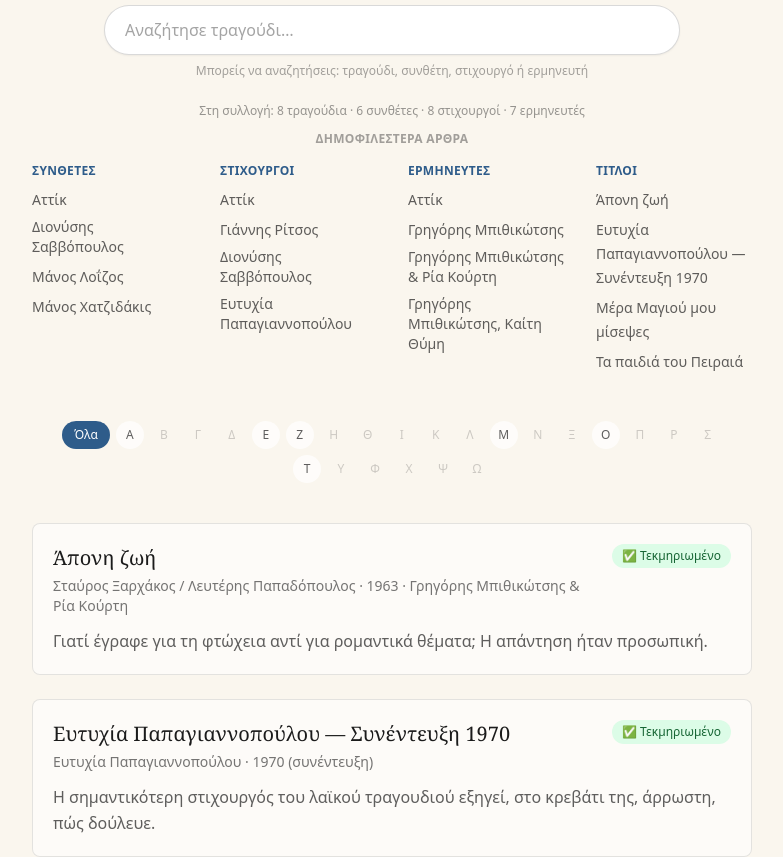
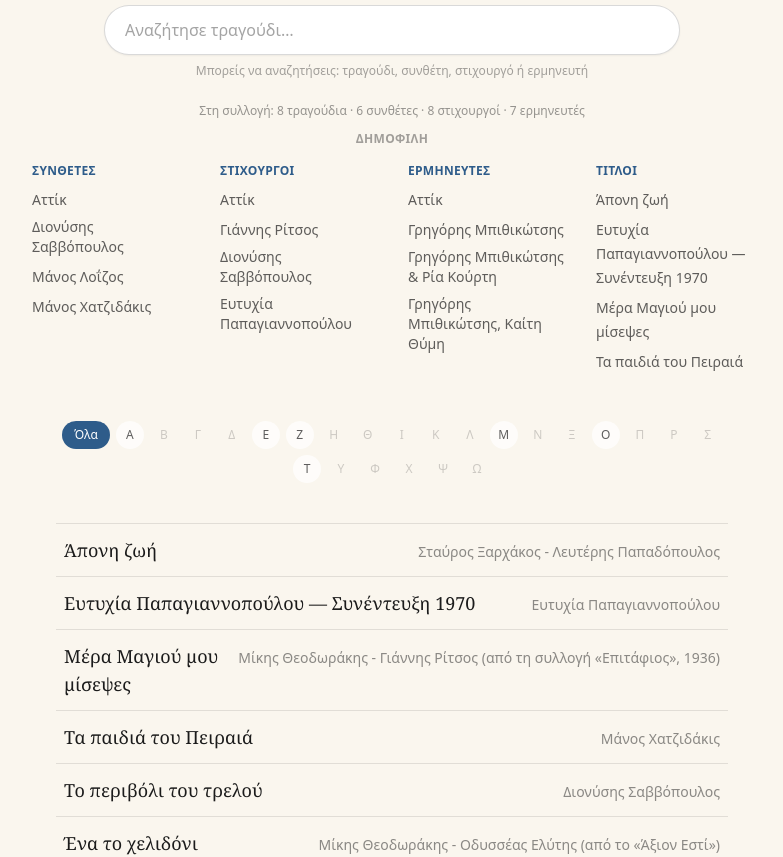
Before and after one commit to arisstei/taksidi-stin-mousiki, a Next.js app: page / in a window 1280 px wide. Shown: the part 340-1197 px from the top of the page, without its empty margins (248-1031 px from the left). Built offline with nearby package versions, Linux system fonts and the light colour scheme.

Commit message:
Metonomasia se Dimofili, aplopoiisi listas tragoydion (titlos + syntheteis/stixoyrgoi, xoris teaser/badge)

```diff
--- a/components/SongExplorer.jsx
+++ b/components/SongExplorer.jsx
@@ -202,7 +202,7 @@ export default function SongExplorer({ songs }) {
 
       <div className="max-w-3xl mx-auto mb-12">
         <h2 className="text-center text-xs font-semibold text-ink/40 uppercase tracking-wide mb-4">
-          Δημοφιλέστερα Άρθρα
+          Δημοφιλή
         </h2>
         <div className="grid grid-cols-2 lg:grid-cols-4 gap-8">
           <div>
@@ -327,29 +327,21 @@ export default function SongExplorer({ songs }) {
           Δεν βρέθηκαν τραγούδια για αυτή την αναζήτηση.
         </p>
       ) : (
-        <section className="space-y-6">
+        <section className="max-w-2xl mx-auto divide-y divide-black/10 border-t border-b border-black/10">
           {filteredSongs.map((song) => (
             <Link
               key={song.slug}
               href={`/song/${song.slug}`}
-              className="block group border border-black/10 rounded-lg p-5 bg-white/60 hover:bg-white hover:border-brand/40 transition-colors"
+              className="flex items-baseline justify-between gap-4 py-3 px-2 hover:bg-white/60 transition-colors group"
             >
-              <div className="flex items-start justify-between gap-4">
-                <div>
-                  <h2 className="font-serif text-xl text-ink group-hover:text-brand transition-colors">
-                    {song.title}
-                  </h2>
-                  <p className="text-sm text-ink/60 mt-1">
-                    {[song.composer, song.lyricist]
-                      .filter((v, i, arr) => v && arr.indexOf(v) === i)
-                      .join(" / ")}
-                    {song.year ? ` · ${song.year}` : ""}
-                    {song.performer ? ` · ${song.performer}` : ""}
-                  </p>
-                </div>
-                <StatusBadge status={song.status} label={song.statusLabel} />
-              </div>
-              <p className="text-ink/70 mt-3 leading-relaxed">{song.teaser}</p>
+              <span className="font-serif text-lg text-ink group-hover:text-brand transition-colors">
+                {song.title}
+              </span>
+              <span className="text-sm text-ink/50 whitespace-nowrap shrink-0">
+                {[song.composer, song.lyricist]
+                  .filter((v, i, arr) => v && arr.indexOf(v) === i)
+                  .join(" - ")}
+              </span>
             </Link>
           ))}
         </section>
@@ -357,19 +349,3 @@ export default function SongExplorer({ songs }) {
     </div>
   );
 }
-
-function StatusBadge({ status, label }) {
-  const isVerified = status === "verified";
-  return (
-    <span
-      className={`shrink-0 text-xs font-medium px-2.5 py-1 rounded-full whitespace-nowrap ${
-        isVerified
-          ? "bg-green-100 text-green-800"
-          : "bg-amber-100 text-amber-800"
-      }`}
-      title={label}
-    >
-      {isVerified ? "✅ Τεκμηριωμένο" : "⚠️ Προς επιβεβαίωση"}
-    </span>
-  );
-}
```
